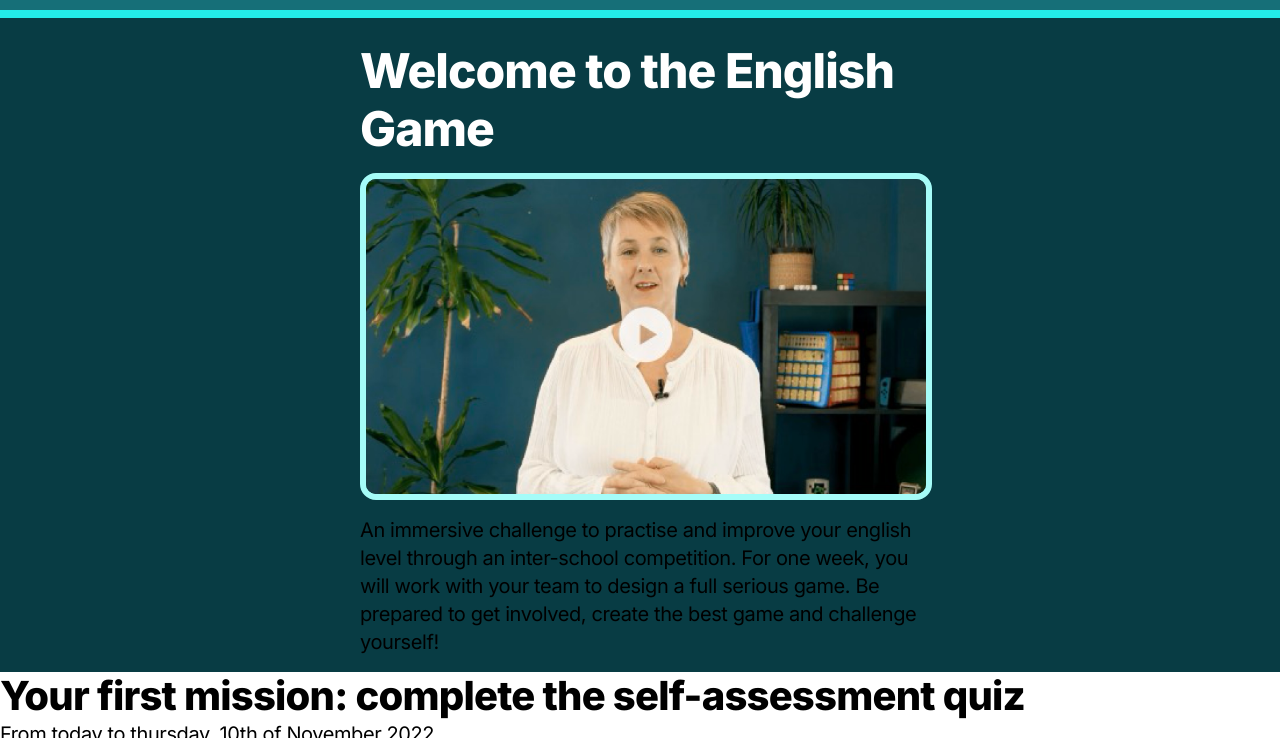
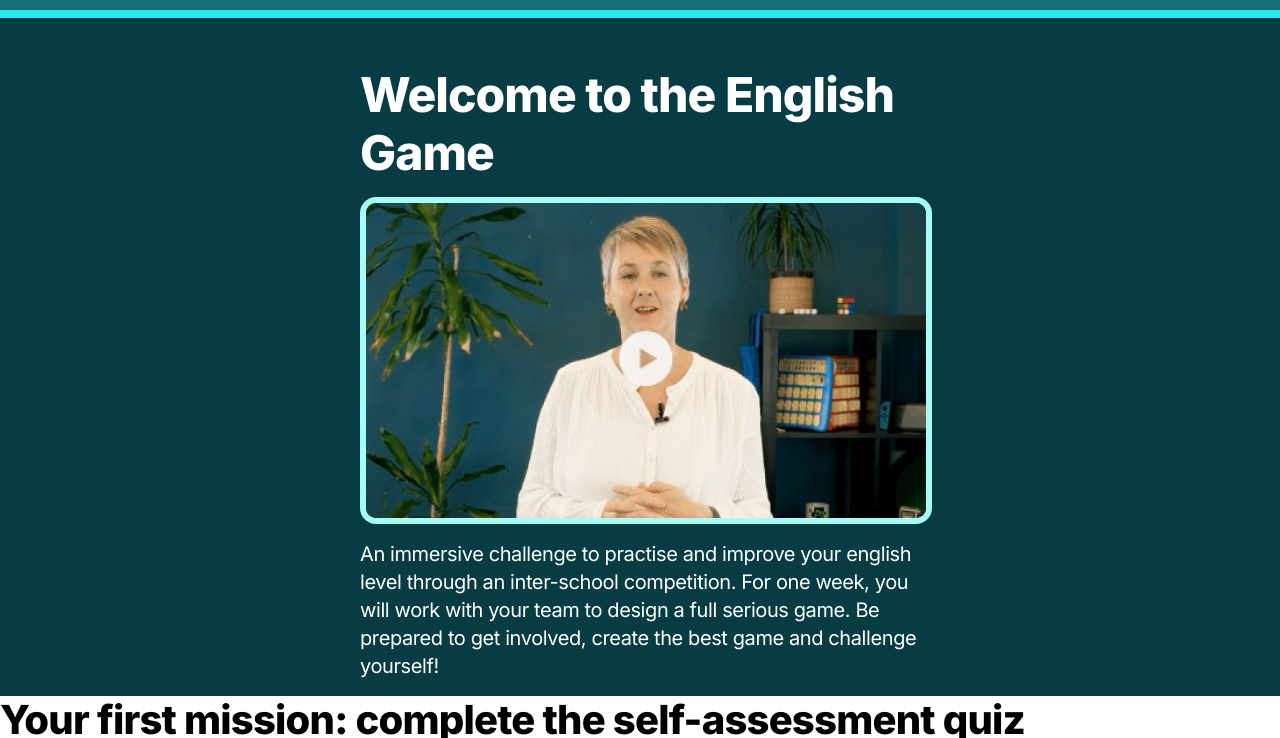
Before and after one commit to emrickdesign/tpfacile, a plain HTML site: page index.html in a window 1280 px wide. Shown: the part 62-800 px from the top of the page. Drawn offline with Linux system fonts and the light colour scheme.

Commit message:
section1

```diff
--- a/index.html
+++ b/index.html
@@ -55,7 +55,7 @@
     </div>
 
     <div class="blocquiz">
-        <div class="toutquiz"
+        <div class="toutquiz">
             <div class="titrequizz">
                 <h2>Your first mission: complete the self-assessment quiz</h2>
             </div>
--- a/style.scss
+++ b/style.scss
@@ -215,8 +215,8 @@ body {
     font-size: 48px;
     line-height: 57px;
     margin: 8px 0 16px;
+    margin-top: 32px;
   }
-
 
 .video {
     position: relative;
@@ -232,6 +232,9 @@ body {
     overflow: hidden;
   }
 
+.parawelcome {
+    color: white;
+}
 
 
 .chalenge{
```
Also changed, not shown: style.css, 1 other file.
